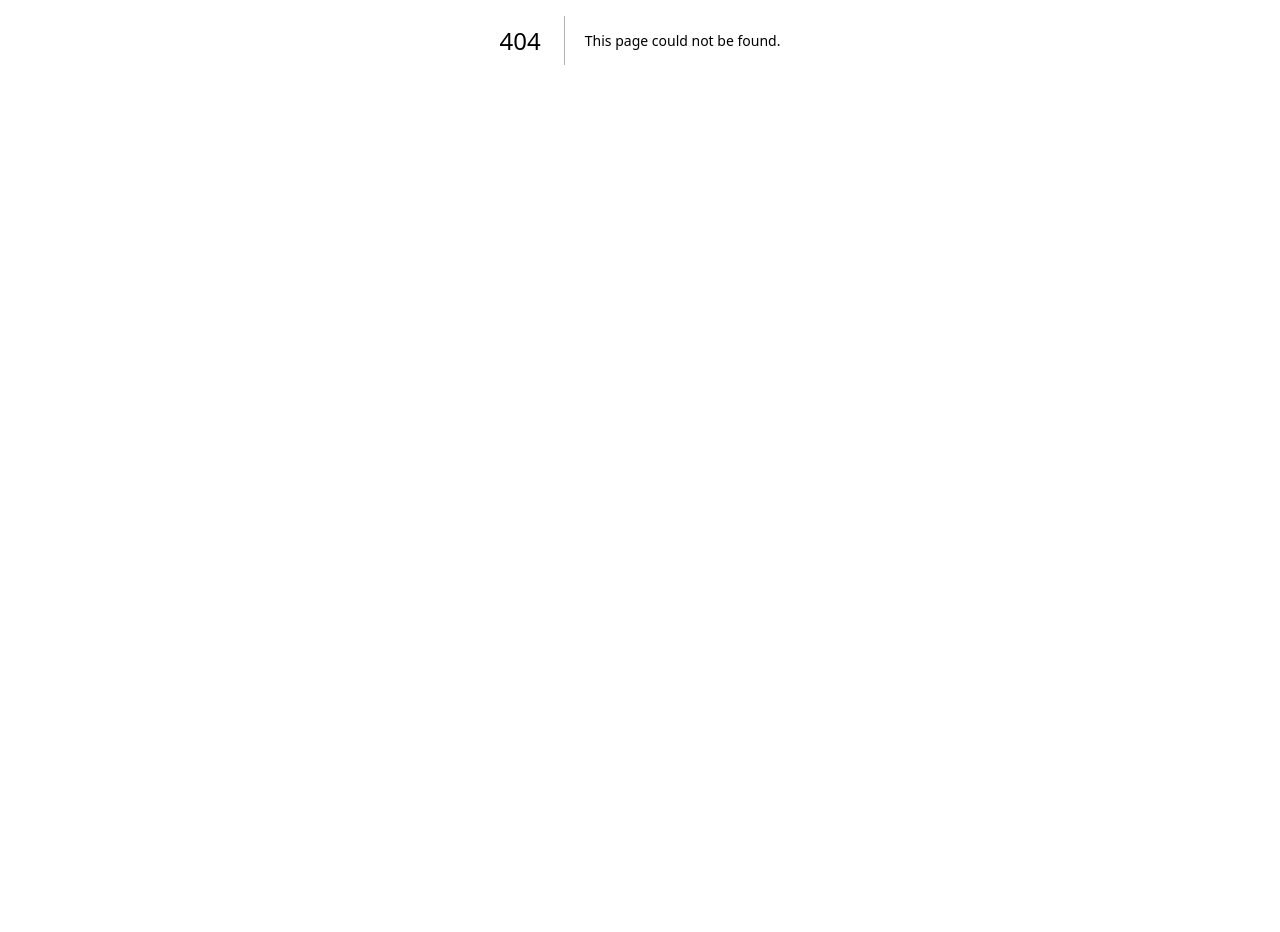
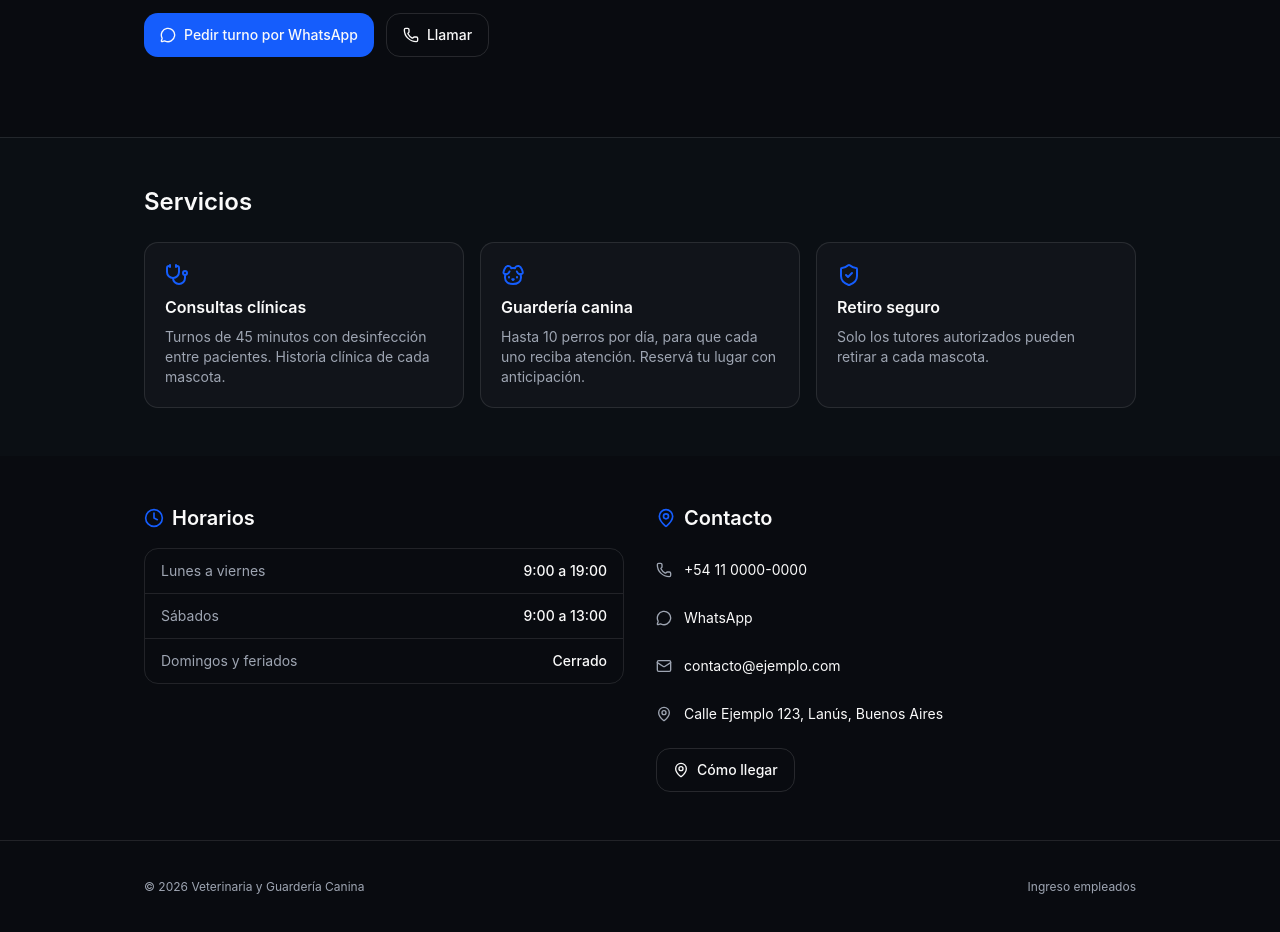
Before and after one commit to braiann2801/veterinaria-UNLA, a Next.js app: page / in a window 1280 px wide. Before the commit this address had no page. Shown: the part 360-1292 px from the top of the page. Before the commit the page ends 800 px from the top, so only its background shows below. Built offline with nearby package versions, Linux system fonts and the light colour scheme.

Commit message:
feat: landing publica del negocio con datos editables en lib/negocio.ts

```diff
--- /dev/null
+++ b/app/page.tsx
@@ -0,0 +1,158 @@
+/**
+ * Landing pública del negocio (`/`).
+ *
+ * Es lo que ve cualquiera que tenga el link. No usa la sesión ni la API: el
+ * sistema interno vive en `/app` y exige login. Todo el contenido sale de
+ * `lib/negocio.ts`, así que personalizarla no requiere tocar este diseño.
+ */
+
+import Link from "next/link"
+import {
+  Clock,
+  Dog,
+  Mail,
+  MapPin,
+  MessageCircle,
+  PawPrint,
+  Phone,
+  ShieldCheck,
+  Stethoscope,
+  UserRound,
+  type LucideIcon,
+} from "lucide-react"
+
+import { NEGOCIO, type IconoServicio } from "@/lib/negocio"
+
+const ICONOS: Record<IconoServicio, LucideIcon> = {
+  stethoscope: Stethoscope,
+  dog: Dog,
+  shield: ShieldCheck,
+}
+
+const BOTON =
+  "inline-flex min-h-[44px] items-center justify-center gap-2 rounded-xl px-4 text-sm font-medium transition-colors"
+
+export default function Landing() {
+  const { contacto } = NEGOCIO
+  const whatsapp = `https://wa.me/${contacto.whatsapp}`
+
+  return (
+    <div className="min-h-screen bg-background text-foreground">
+      <header className="sticky top-0 z-10 border-b border-border bg-background/90 backdrop-blur">
+        <div className="mx-auto flex max-w-5xl items-center justify-between gap-3 px-4 py-3">
+          <Link href="/" className="flex min-h-[44px] min-w-0 items-center gap-2 font-semibold">
+            <PawPrint className="h-5 w-5 shrink-0 text-primary" aria-hidden />
+            <span className="truncate">{NEGOCIO.nombre}</span>
+          </Link>
+          <Link href="/login" className={`${BOTON} shrink-0 border border-input hover:bg-muted`}>
+            <UserRound className="h-4 w-4" aria-hidden />
+            <span className="hidden sm:inline">Ingreso empleados</span>
+            <span className="sm:hidden">Ingresar</span>
+          </Link>
+        </div>
+      </header>
+
+      <main>
+        <section className="mx-auto flex max-w-5xl flex-col gap-6 px-4 py-12 sm:py-20">
+          <h1 className="text-3xl font-bold leading-tight text-balance sm:text-5xl">{NEGOCIO.eslogan}</h1>
+          <p className="max-w-2xl text-base text-muted-foreground sm:text-lg">{NEGOCIO.descripcion}</p>
+          <div className="flex flex-col gap-3 sm:flex-row">
+            <a href={whatsapp} target="_blank" rel="noopener noreferrer" className={`${BOTON} bg-primary text-primary-foreground hover:bg-primary/90`}>
+              <MessageCircle className="h-4 w-4" aria-hidden />
+              Pedir turno por WhatsApp
+            </a>
+            <a href={`tel:${contacto.telefono.replace(/[^+\d]/g, "")}`} className={`${BOTON} border border-input hover:bg-muted`}>
+              <Phone className="h-4 w-4" aria-hidden />
+              Llamar
+            </a>
+          </div>
+        </section>
+
+        <section aria-labelledby="titulo-servicios" className="border-t border-border bg-card/40">
+          <div className="mx-auto max-w-5xl px-4 py-12">
+            <h2 id="titulo-servicios" className="mb-6 text-xl font-semibold sm:text-2xl">
+              Servicios
+            </h2>
+            <ul className="grid gap-4 sm:grid-cols-3">
+              {NEGOCIO.servicios.map((s) => {
+                const Icono = ICONOS[s.icono]
+                return (
+                  <li key={s.titulo} className="flex flex-col gap-2 rounded-xl border border-border bg-card p-5">
+                    <Icono className="h-6 w-6 text-primary" aria-hidden />
+                    <h3 className="font-semibold">{s.titulo}</h3>
+                    <p className="text-sm text-muted-foreground">{s.detalle}</p>
+                  </li>
+                )
+              })}
+            </ul>
+          </div>
+        </section>
+
+        <section className="mx-auto grid max-w-5xl gap-8 px-4 py-12 sm:grid-cols-2">
+          <div aria-labelledby="titulo-horarios">
+            <h2 id="titulo-horarios" className="mb-4 flex items-center gap-2 text-xl font-semibold">
+              <Clock className="h-5 w-5 text-primary" aria-hidden />
+              Horarios
+            </h2>
+            <dl className="divide-y divide-border rounded-xl border border-border">
+              {NEGOCIO.horarios.map((h) => (
+                <div key={h.dias} className="flex items-center justify-between gap-4 px-4 py-3 text-sm">
+                  <dt className="text-muted-foreground">{h.dias}</dt>
+                  <dd className="font-medium">{h.horas}</dd>
+                </div>
+              ))}
+            </dl>
+          </div>
+
+          <div aria-labelledby="titulo-contacto">
+            <h2 id="titulo-contacto" className="mb-4 flex items-center gap-2 text-xl font-semibold">
+              <MapPin className="h-5 w-5 text-primary" aria-hidden />
+              Contacto
+            </h2>
+            <ul className="flex flex-col gap-1 text-sm">
+              <li>
+                <a href={`tel:${contacto.telefono.replace(/[^+\d]/g, "")}`} className="flex min-h-[44px] items-center gap-3 hover:text-primary">
+                  <Phone className="h-4 w-4 shrink-0 text-muted-foreground" aria-hidden />
+                  {contacto.telefono}
+                </a>
+              </li>
+              <li>
+                <a href={whatsapp} target="_blank" rel="noopener noreferrer" className="flex min-h-[44px] items-center gap-3 hover:text-primary">
+                  <MessageCircle className="h-4 w-4 shrink-0 text-muted-foreground" aria-hidden />
+                  WhatsApp
+                </a>
+              </li>
+              <li>
+                <a href={`mailto:${contacto.email}`} className="flex min-h-[44px] items-center gap-3 break-all hover:text-primary">
+                  <Mail className="h-4 w-4 shrink-0 text-muted-foreground" aria-hidden />
+                  {contacto.email}
+                </a>
+              </li>
+              <li className="flex min-h-[44px] items-center gap-3">
+                <MapPin className="h-4 w-4 shrink-0 text-muted-foreground" aria-hidden />
+                {contacto.direccion}
+              </li>
+            </ul>
+            {contacto.mapa && (
+              <a href={contacto.mapa} target="_blank" rel="noopener noreferrer" className={`${BOTON} mt-3 border border-input hover:bg-muted`}>
+                <MapPin className="h-4 w-4" aria-hidden />
+                Cómo llegar
+              </a>
+            )}
+          </div>
+        </section>
+      </main>
+
+      <footer className="border-t border-border">
+        <div className="mx-auto flex max-w-5xl flex-col gap-2 px-4 py-6 text-xs text-muted-foreground sm:flex-row sm:items-center sm:justify-between">
+          <span>
+            © {new Date().getFullYear()} {NEGOCIO.nombre}
+          </span>
+          <Link href="/login" className="inline-flex min-h-[44px] items-center hover:text-foreground">
+            Ingreso empleados
+          </Link>
+        </div>
+      </footer>
+    </div>
+  )
+}
```
